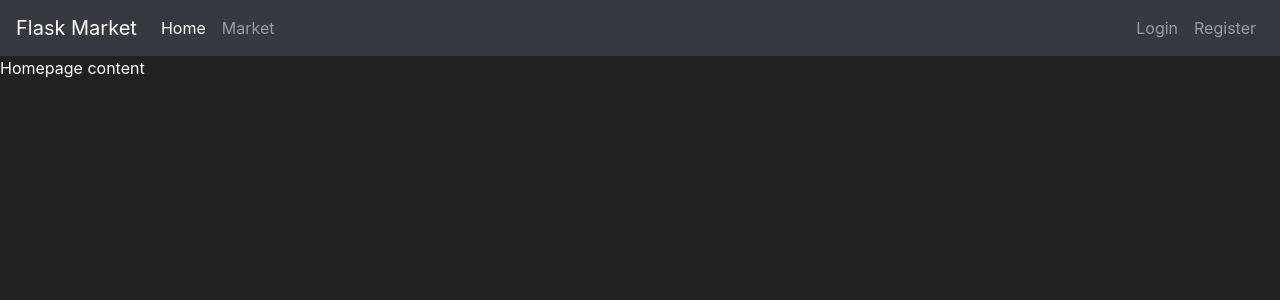
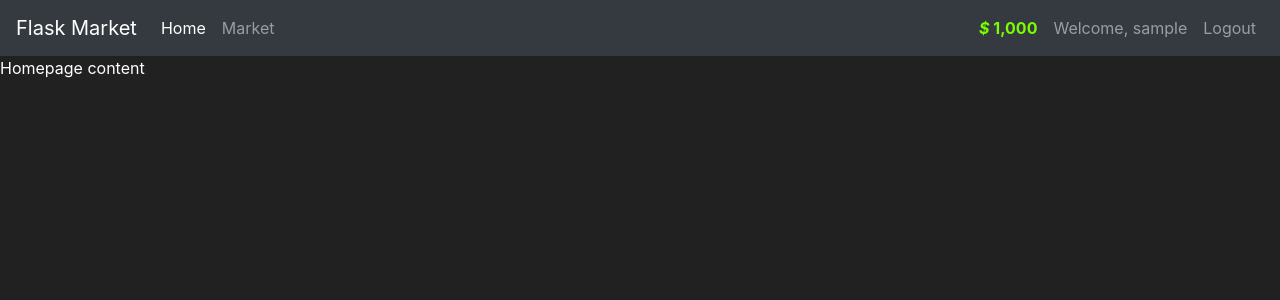
Before and after one commit to ratiuraul/api_practice, a Flask app: page / in a window 1280 px wide. Shown: the top 300 px of the page. Run offline with Flask 3, Linux system fonts and the light colour scheme; the visitor is signed in with stand-in values (Sample User, id 1); some libraries are stand-ins or nearby versions.

Commit message:
add template customization for nav bar in case of login user

```diff
--- a/flask_market_app/market/models.py
+++ b/flask_market_app/market/models.py
@@ -15,6 +15,13 @@ class User(db.Model, UserMixin):
     password_hash = db.Column(db.String(length=60), nullable=False)
     budget = db.Column(db.Integer(), nullable=False, default=1000)
     items = db.relationship('Item', backref='owned_user', lazy=True)
+
+    @property
+    def prettier_budget(self):
+        budget = str(self.budget)
+        if len(budget) >= 4:
+            return f"{budget[:-3]},{budget[-3:]}"
+        return budget
 
     @property
     def password(self):
--- a/flask_market_app/market/templates/base.html
+++ b/flask_market_app/market/templates/base.html
@@ -31,6 +31,23 @@
                     <a class="nav-link" href="{{ url_for('market_page') }}">Market</a>
                 </li>
             </ul>
+            {% if current_user.is_authenticated %}
+            <ul class="navbar-nav">
+                <li class="nav-item">
+                    <a class="nav-link" style="color: lawngreen; font-weight: bold">
+                        <i>$</i>
+                        {{ current_user.prettier_budget }}
+                    </a>
+                </li>
+                <li class="nav-item">
+                    <a class="nav-link">Welcome, {{current_user.username}}</a>
+                </li>
+                <li class="nav-item">
+                    <a class="nav-link" href="#">Logout</a>
+                </li>
+            </ul>
+
+            {% else %}
             <ul class="navbar-nav">
                 <li class="nav-item">
                     <a class="nav-link" href="{{ url_for('login_page') }}">Login</a>
@@ -39,6 +56,7 @@
                     <a class="nav-link" href="{{ url_for('register_page') }}">Register</a>
                 </li>
             </ul>
+            {% endif %}
         </div>
     </nav>
     {% with messages = get_flashed_messages(with_categories=true) %}
```
